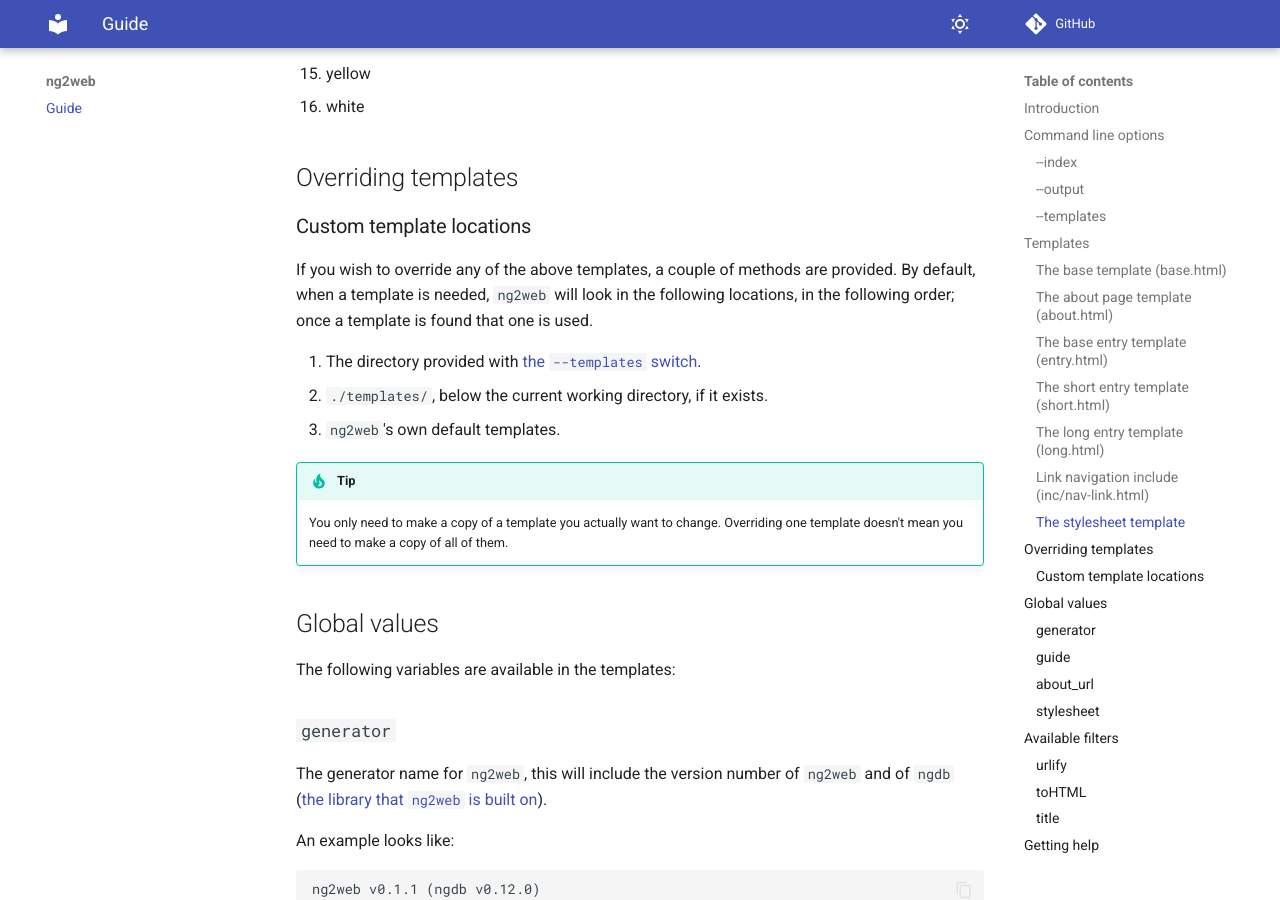
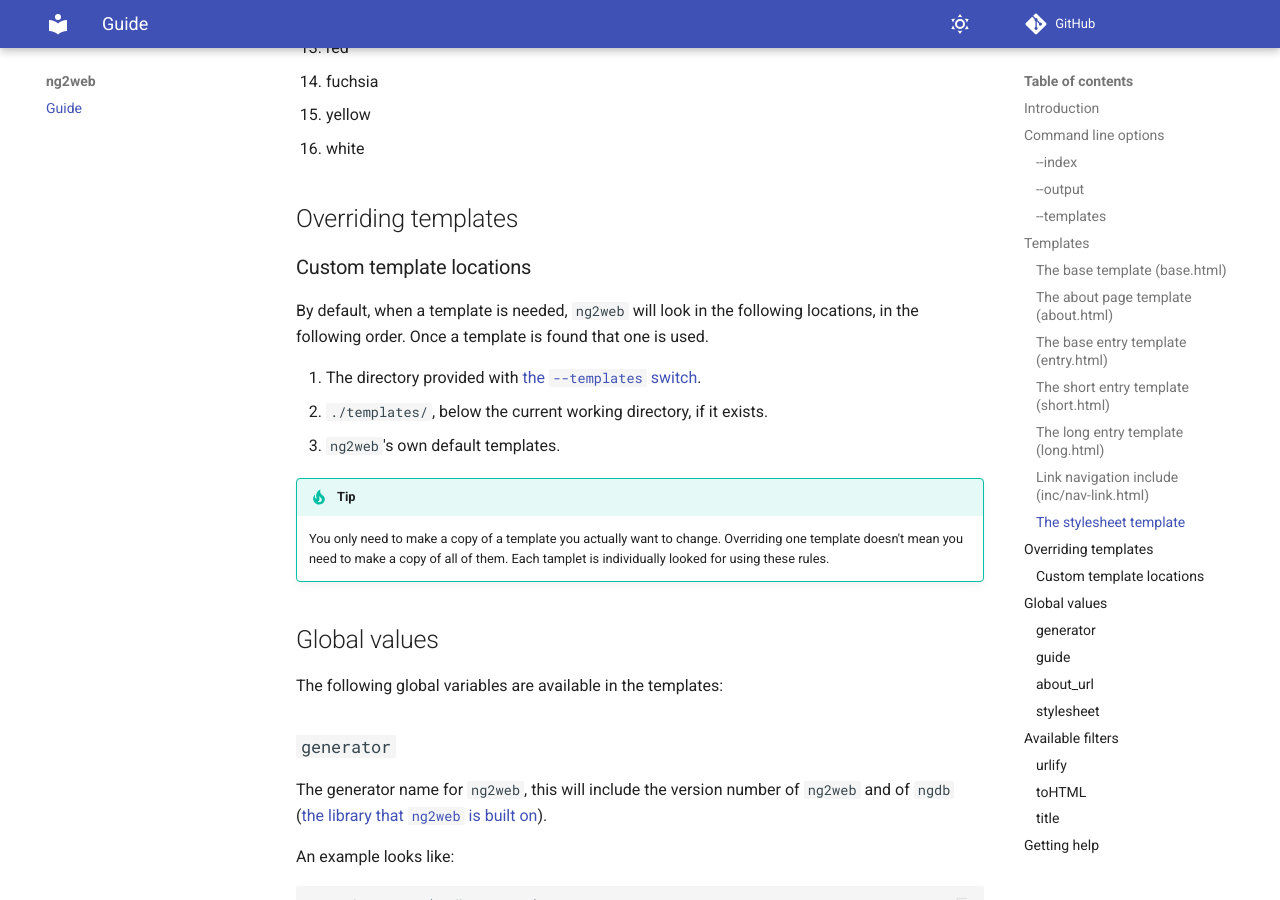
Before and after one commit to davep/ng2web, an MkDocs documentation site: the page built from docs/index.md, in a window 1280 px wide and 900 px high, scrolled down 10367 px. Built offline with MkDocs 1.6.1 and Material for MkDocs 9.7.7, drawn with Linux system fonts in a browser that asks for light colours; comment, search, counter and statistics services are not loaded; some of the changed text lies outside the part shown.

Commit message:
:books: Fix typos and improve some text

````diff
--- a/docs/index.md
+++ b/docs/index.md
@@ -82,7 +85,8 @@
 
 ### The base entry template (`entry.html`)
 
-This is the template that both short and long entry templates build upon.
+This is the template that both [short](#the-short-entry-template-shorthtml)
+and [long](#the-long-entry-template-longhtml) entry templates build upon.
 
 ```jinja
 --8<-- "src/ng2web/templates/entry.html"
@@ -157,10 +161,9 @@
 
 ### Custom template locations
 
-If you wish to override any of the above templates, a couple of methods are
-provided. By default, when a template is needed, `ng2web` will look in the
-following locations, in the following order; once a template is found that
-one is used.
+By default, when a template is needed, `ng2web` will look in the following
+locations, in the following order. Once a template is found that one is
+used.
 
 1. The directory provided with [the `--templates` switch](#-templates).
 2. `./templates/`, below the current working directory, if it exists.
@@ -170,11 +173,11 @@
 
     You only need to make a copy of a template you actually want to change.
     Overriding one template doesn't mean you need to make a copy of all of
-    them.
+    them. Each tamplet is individually looked for using these rules.
 
 ## Global values
 
-The following variables are available in the templates:
+The following global variables are available in the templates:
 
 ### `generator`
 
````
Also changed, not shown: other parts of docs/index.md (+11 -3 lines).
